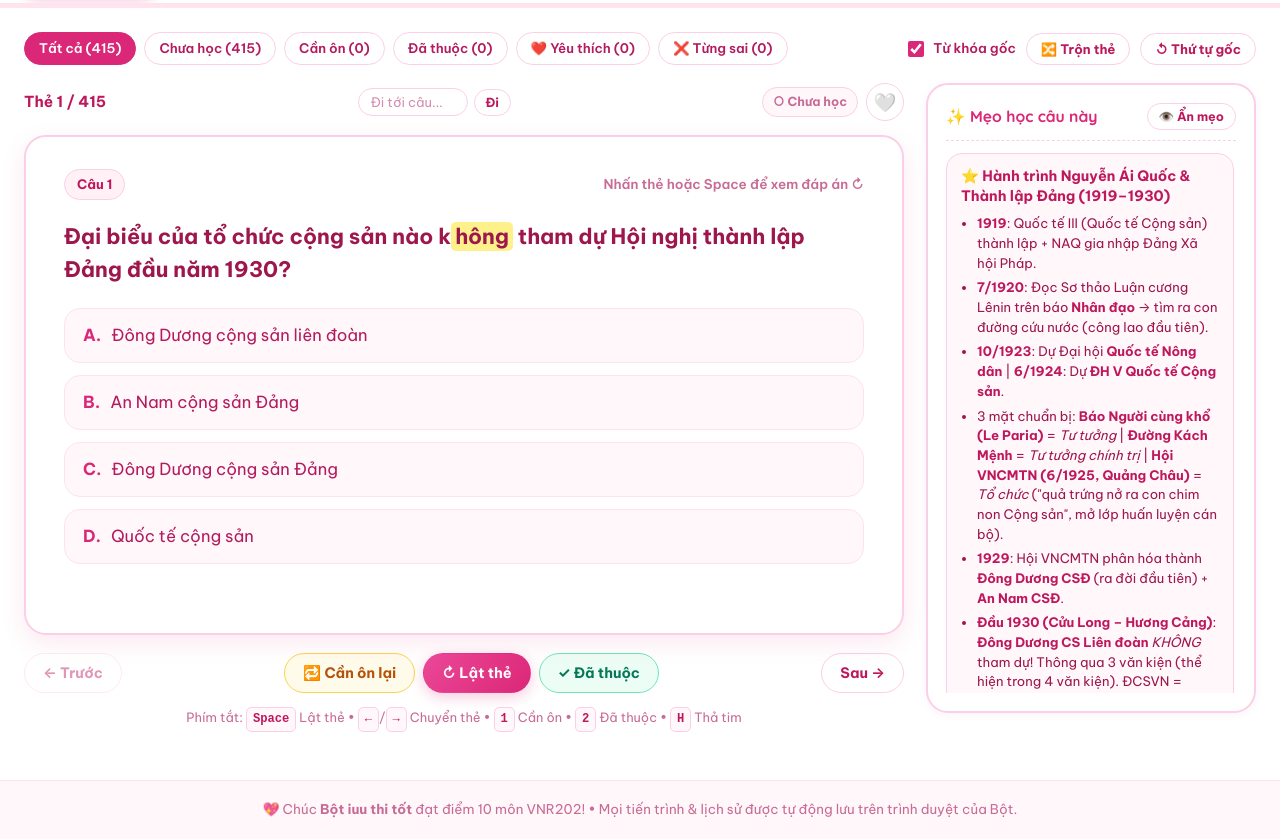
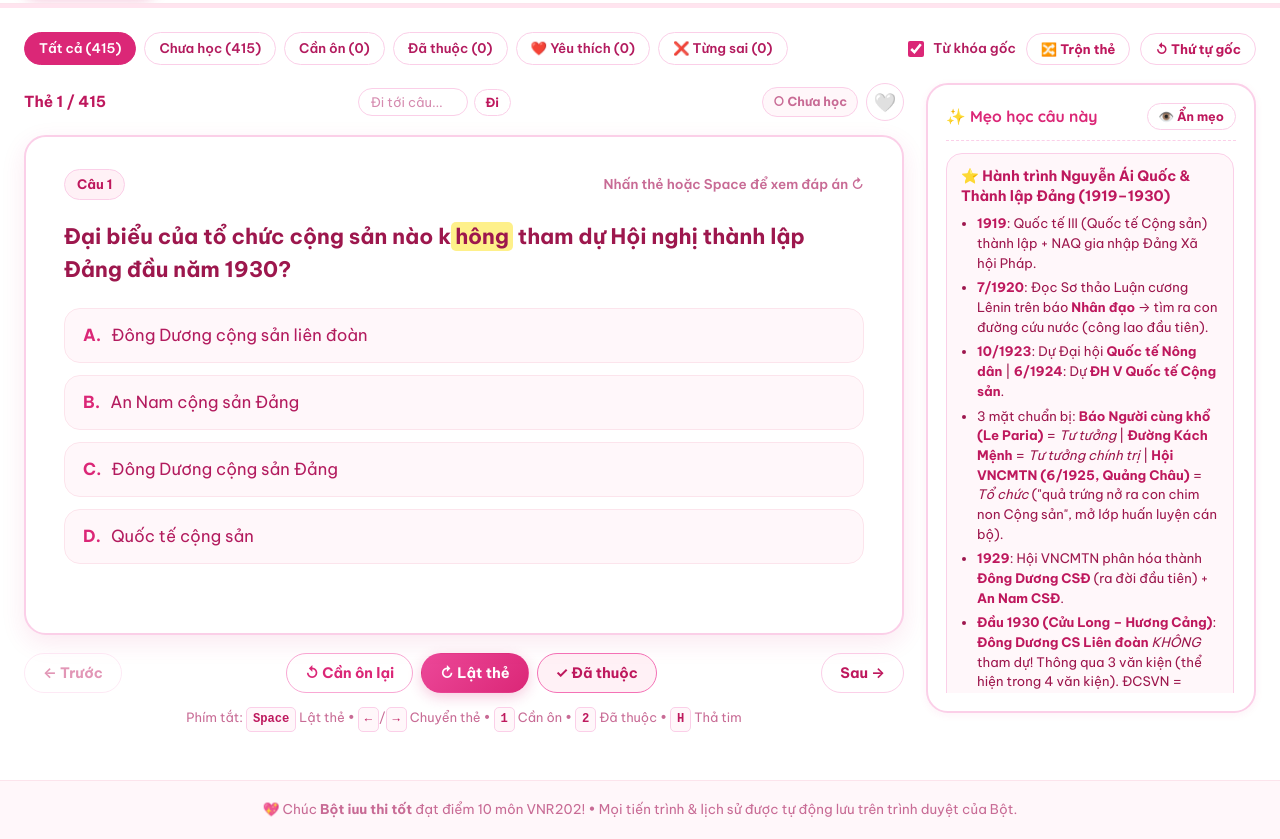
Before and after one commit to HoangLuu217/bot-iu-co-len, a plain HTML site: page index.html in a window 1280 px wide. Shown: the part 130-969 px from the top of the page. Drawn offline with Linux system fonts and the light colour scheme.

Commit message:
style: harmonize flashcard action buttons to white-and-pink palette

```diff
--- a/index.html
+++ b/index.html
@@ -162,7 +162,7 @@
           <div class="fc-controls">
             <button class="btn btn-soft" id="fcPrevBtn" title="Phím ←">← Trước</button>
             <div class="fc-rate-group">
-              <button class="btn btn-warn" id="fcLearningBtn" title="Phím 1">🔁 Cần ôn lại</button>
+              <button class="btn btn-warn" id="fcLearningBtn" title="Phím 1">↺ Cần ôn lại</button>
               <button class="btn btn-primary" id="fcFlipBtn" title="Phím Space">↻ Lật thẻ</button>
               <button class="btn btn-success" id="fcMasteredBtn" title="Phím 2">✓ Đã thuộc</button>
             </div>
--- a/styles.css
+++ b/styles.css
@@ -424,23 +424,27 @@ mark.kw-hl {
 }
 
 .btn-success {
-  background: var(--ok-bg);
-  color: var(--ok-text);
-  border-color: var(--ok-border);
+  background: var(--pink-50);
+  color: var(--pink-700);
+  border-color: var(--pink-400);
 }
 
 .btn-success:hover:not(:disabled) {
-  background: #d1fae5;
+  background: var(--pink-100);
+  border-color: var(--pink-600);
+  color: var(--pink-700);
 }
 
 .btn-warn {
-  background: var(--warn-bg);
-  color: var(--warn-text);
-  border-color: var(--warn-border);
+  background: var(--bg);
+  color: var(--pink-600);
+  border-color: var(--pink-300);
 }
 
 .btn-warn:hover:not(:disabled) {
-  background: #fef3c7;
+  background: var(--pink-50);
+  border-color: var(--pink-500);
+  color: var(--pink-700);
 }
 
 .btn-danger-outline {
```
